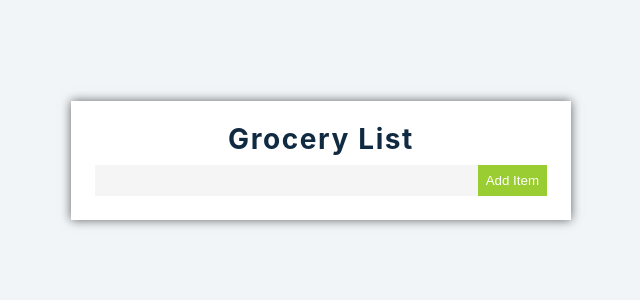
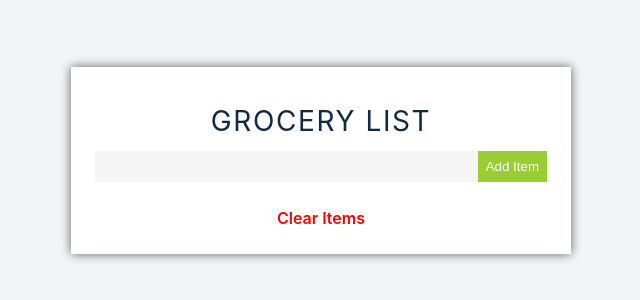
Before and after one commit to emmeiwhite/Hooks-9-grocery-bud, a React (Create React App) app: page / in a window 1280 px wide. Shown: the part 240-540 px from the top of the page, without its empty margins (319-959 px from the left). Built offline with nearby package versions, Linux system fonts and the light colour scheme.

Commit message:
Clear Items Functionalilty added

```diff
--- a/src/App.css
+++ b/src/App.css
@@ -10,13 +10,17 @@
   box-shadow: 0 0 10px rgba(0, 0, 0, 0.6);
   padding: 1.5rem;
 }
-.main-grocery h3 {
+.grocery-heading {
   text-align: center;
+  font-weight: 400;
+  text-transform: uppercase;
+  margin: 1rem 0;
 }
 .grocery-item,
 .main-form {
   display: flex;
   justify-content: space-between;
+  margin-bottom: 1.5rem;
 }
 
 #grocery-name,
@@ -61,3 +65,14 @@ button[type="submit"] {
 .delete-icon {
   color: red;
 }
+.clear-items {
+  text-align: center;
+  color: red;
+  font-weight: 600;
+  cursor: pointer;
+  transition: all 0.4s ease-in;
+}
+
+.clear-items:hover {
+  color: rgb(126, 0, 0);
+}
--- a/src/App.js
+++ b/src/App.js
@@ -37,6 +37,10 @@ function App() {
   const handleDeleteClick = (e) => {
     console.log(e.target);
   };
+
+  const handleClearItems = (e) => {
+    setListItems([]);
+  };
   return (
     <>
       <main className="main-wrapper">
@@ -46,7 +50,7 @@ function App() {
           ) : (
             ""
           )}
-          <h3>Grocery List</h3>
+          <h3 className="grocery-heading">Grocery List</h3>
           <form className="main-form" onSubmit={handleSubmit}>
             <input
               type="text"
@@ -78,6 +82,10 @@ function App() {
                 </li>
               ))}
           </ul>
+
+          <div className="clear-items" onClick={handleClearItems}>
+            Clear Items
+          </div>
         </section>
       </main>
     </>
```
